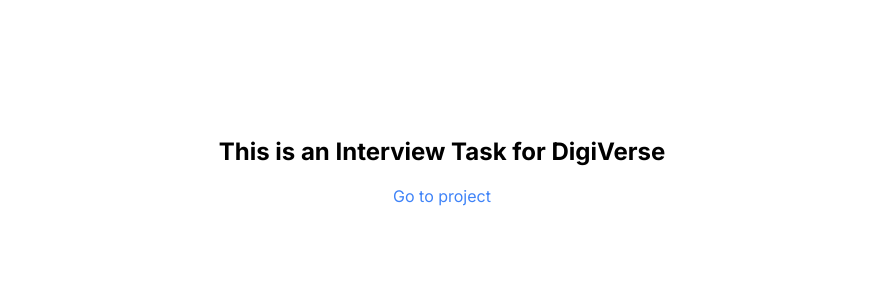
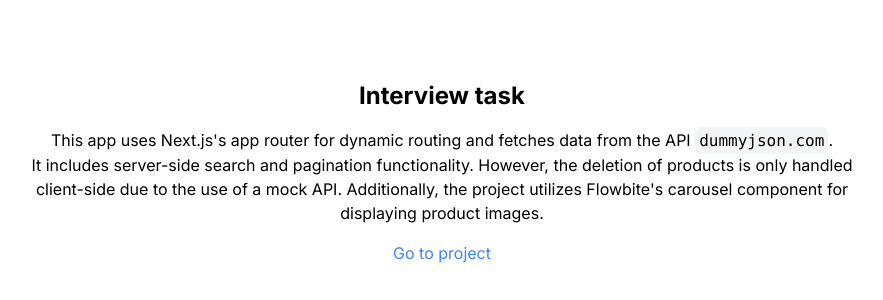
Before and after one commit to DohnalMichal/next-js-products, a Next.js app: page / in a window 1280 px wide. Shown: the part 228-528 px from the top of the page, without its empty margins (198-1081 px from the left). Built offline with nearby package versions, Linux system fonts and the light colour scheme.

Commit message:
Update README.md and Home page

```diff
--- a/app/page.tsx
+++ b/app/page.tsx
@@ -3,14 +3,29 @@
 export default function Home() {
   return (
     <div className="flex items-center justify-center h-screen">
-      <div className="text-center">
-        <p className="text-2xl font-bold mb-4">
-          This is an Interview Task for DigiVerse
+      <div className="flex flex-col items-center justify-center">
+        <h1 className="text-2xl font-bold mb-4">Interview task</h1>
+        <p className="text-center w-8/12">
+          This app uses Next.js&apos;s app router for dynamic routing and
+          fetches data from the API{' '}
+          <Link
+            href="https://dummyjson.com/docs/products"
+            className="font-mono bg-gray-100 p-1 rounded-md"
+          >
+            dummyjson.com
+          </Link>
+          .
+          <br />
+          It includes server-side search and pagination functionality. However,
+          the deletion of products is only handled client-side due to the use of
+          a mock API. Additionally, the project utilizes Flowbite&apos;s
+          carousel component for displaying product images.
         </p>
-        <Link href="/products">
-          <span className="text-blue-500 hover:text-blue-700">
-            Go to project
-          </span>
+        <Link
+          href="/products"
+          className="mt-4 text-blue-500 hover:text-blue-700"
+        >
+          Go to project
         </Link>
       </div>
     </div>
--- a/package.json
+++ b/package.json
@@ -2,6 +2,7 @@
   "name": "digiverse-interview-task",
   "version": "0.1.0",
   "private": true,
+  "author": "Michal Dohnal",
   "scripts": {
     "dev": "next dev",
     "build": "next build",
```
Also changed, not shown: 1 other file (tests, documents, lock files or other folders).
